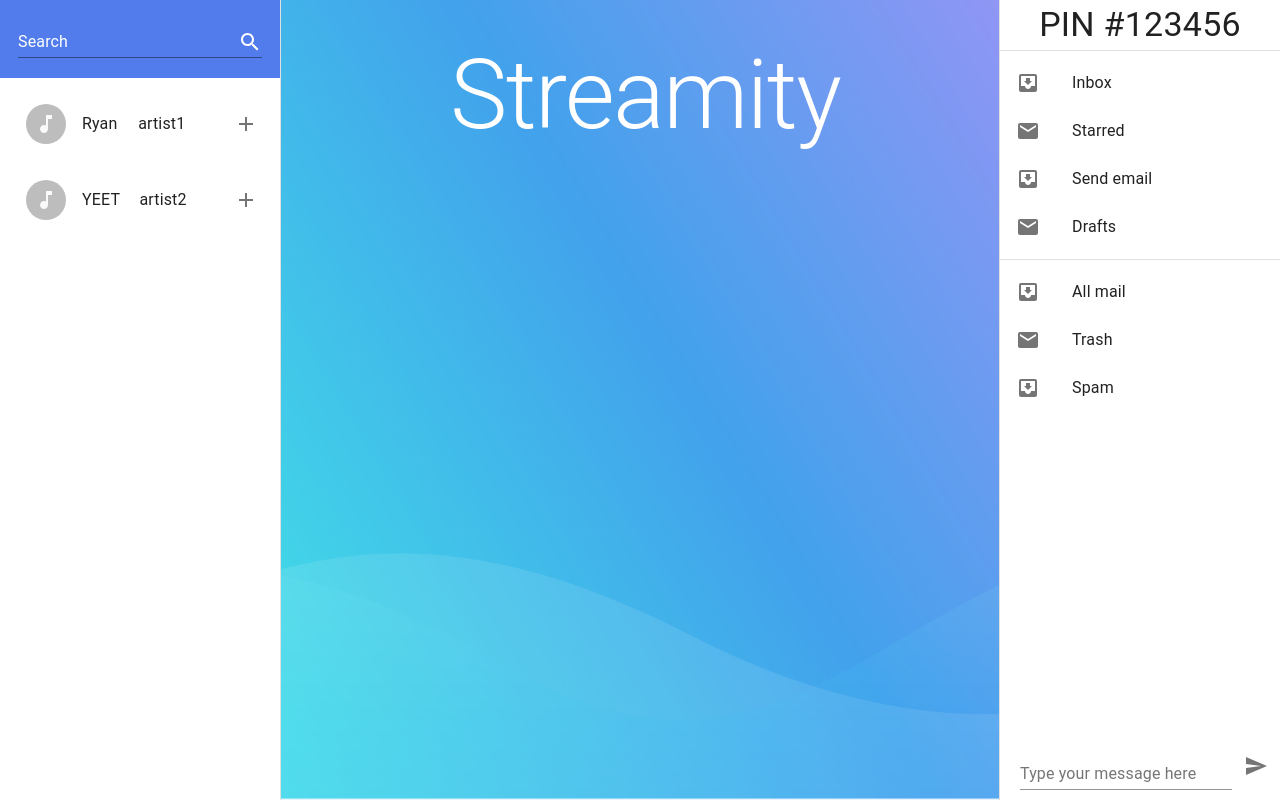
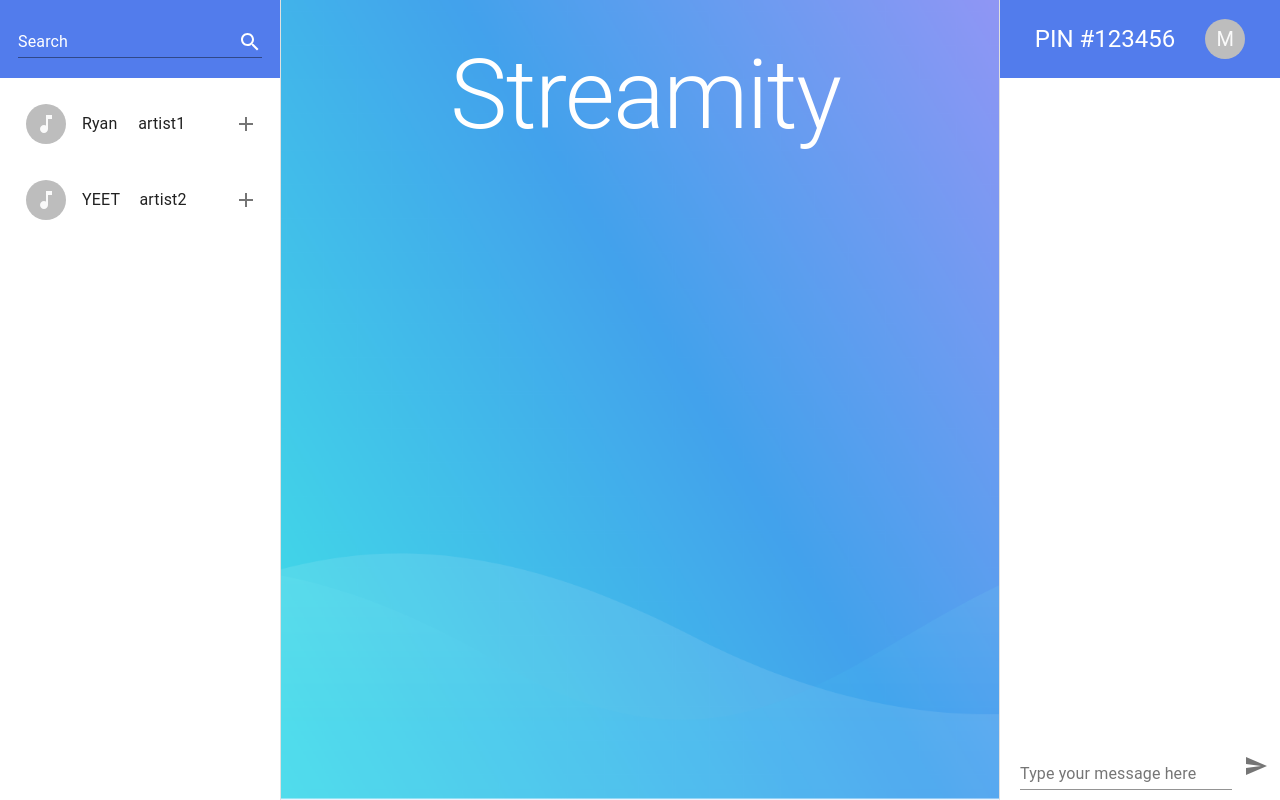
Before and after one commit to WaiHaiDere/Streamity, a React (Create React App) app in the folder frontend/: page /media in a window 1280 px wide. Built offline with nearby package versions, Linux system fonts and the light colour scheme; the HTML template or start-up script is replaced by a standard one.

Commit message:
Add avatar icon to header

```diff
--- a/frontend/src/components/RightDrawer/RightDrawer.jsx
+++ b/frontend/src/components/RightDrawer/RightDrawer.jsx
@@ -1,4 +1,4 @@
-import React from 'react';
+import React from "react";
 import {
   Drawer,
   List,
@@ -8,55 +8,37 @@ import {
   ListItemText,
   Typography,
   TextField,
-    IconButton
-} from '@material-ui/core';
-import InboxIcon from '@material-ui/icons/MoveToInbox';
-import MailIcon from '@material-ui/icons/Mail';
-import SendIcon from '@material-ui/icons/Send';
+  IconButton,
+} from "@material-ui/core";
+import InboxIcon from "@material-ui/icons/MoveToInbox";
+import MailIcon from "@material-ui/icons/Mail";
+import SendIcon from "@material-ui/icons/Send";
 
-import PropTypes from 'prop-types';
-import styles from '../RightDrawer/rightdrawer.module.css';
+import PropTypes from "prop-types";
+import styles from "../RightDrawer/rightdrawer.module.css";
 
-const RightDrawer = ({handlclick, pin}) => {
+import { Avatar } from "@material-ui/core";
+import MusicNoteIcon from "@material-ui/icons/MusicNote";
+
+const RightDrawer = ({ handlclick, pin }) => {
   return (
     <div>
       <Drawer
         variant="permanent"
         classes={{
-          paper: styles.Drawer
+          paper: styles.Drawer,
         }}
         anchor="right"
       >
         <div className={styles.DrawerHeader}>
-           <Typography variant='h4'>
-               PIN #{pin}
-           </Typography>
+          <Typography variant="h5">PIN #{pin}</Typography>
+          <Avatar className={styles.avatar}>M</Avatar>
         </div>
-        <div/>
-        <Divider />
-        <List>
-          {['Inbox', 'Starred', 'Send email', 'Drafts'].map((text, index) => (
-            <ListItem button key={text}>
-              <ListItemIcon>{index % 2 === 0 ? <InboxIcon /> : <MailIcon />}</ListItemIcon>
-              <ListItemText primary={text} />
-            </ListItem>
-          ))}
-        </List>
-        <Divider />
-        <List>
-          {['All mail', 'Trash', 'Spam'].map((text, index) => (
-            <ListItem button key={text}>
-              <ListItemIcon>{index % 2 === 0 ? <InboxIcon /> : <MailIcon />}</ListItemIcon>
-              <ListItemText primary={text} />
-            </ListItem>
-          ))}
-        </List>
+        <div />
         <div className={styles.ChatBox}>
-          <TextField
-          label="Type your message here"
-            />
+          <TextField label="Type your message here" />
           <IconButton>
-            <SendIcon/>
+            <SendIcon />
           </IconButton>
         </div>
       </Drawer>
@@ -65,7 +47,7 @@ const RightDrawer = ({handlclick, pin}) => {
 };
 
 RightDrawer.defaultProps = {
-    handleClick: () => {}
+  handleClick: () => {},
 };
 
 RightDrawer.propTypes = {
--- a/frontend/src/components/RightDrawer/rightdrawer.module.css
+++ b/frontend/src/components/RightDrawer/rightdrawer.module.css
@@ -8,8 +8,9 @@
     align-content: center;
     align-items: center;
     width: auto;
-    height: 50px;
-
+    height: 78px; /*This is to match the left drawer header height*/
+    background-color: #527cec;
+    color:white;
 }
 
 .ChatBox {
@@ -19,5 +20,9 @@
     align-items: center;
     position: absolute;
     bottom: 10px;
-    margin-left: 20px
+    margin-left: 20px;
 }
+
+.avatar {
+    margin-left: 30px;
+}
```
Lines whose indentation alone changed are shown as unchanged.
